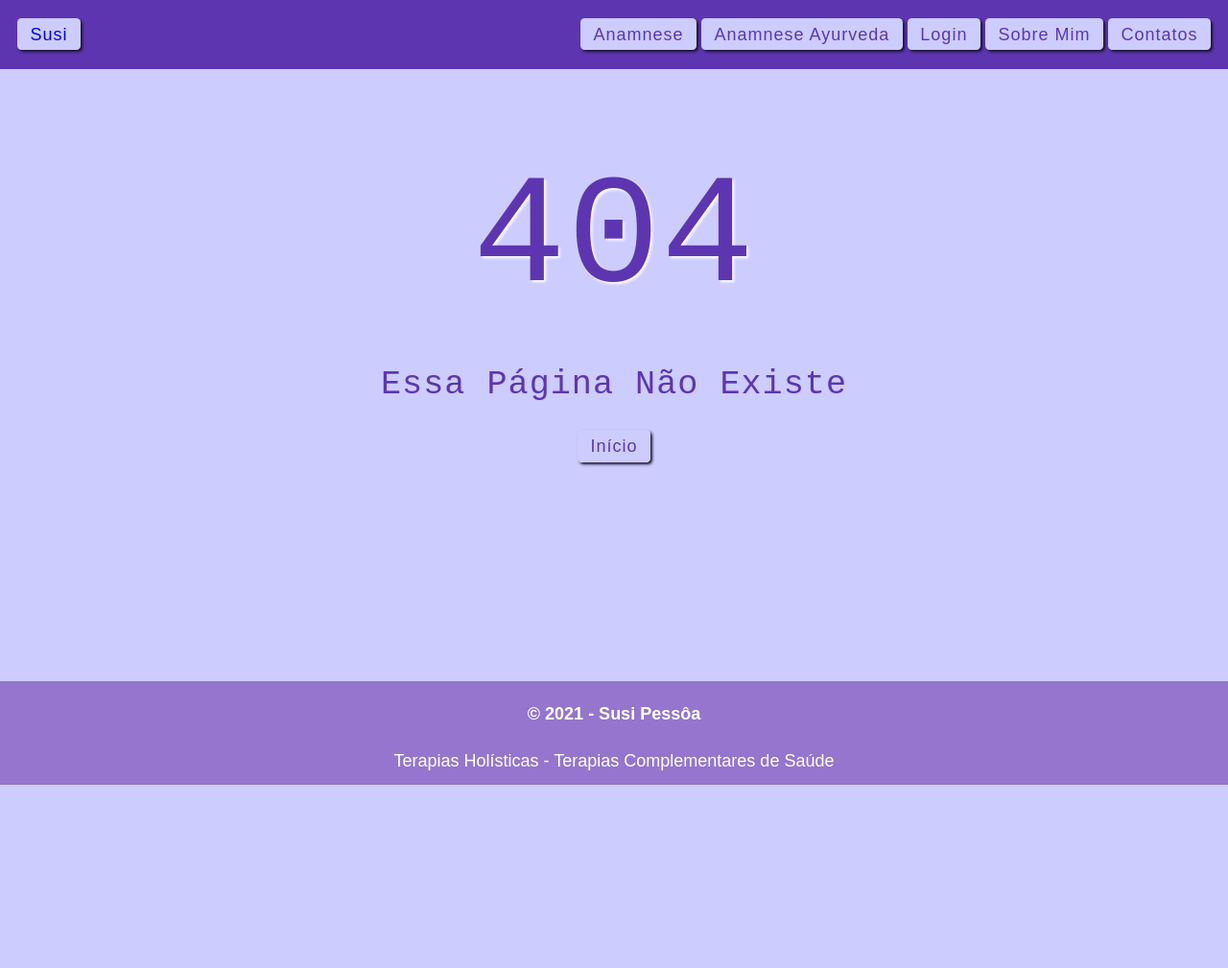
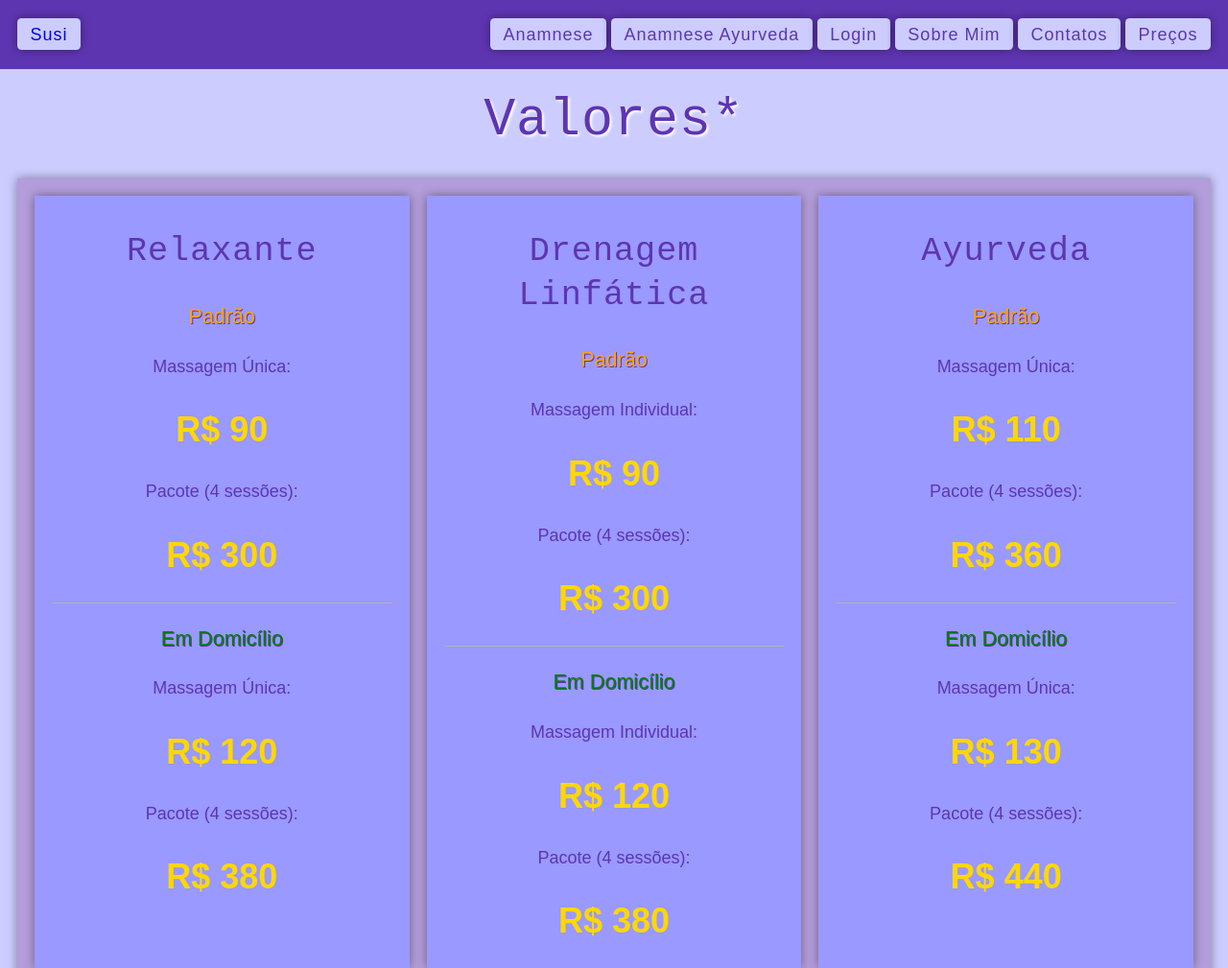
Before and after one commit to jcgsr/jul-SusiGatsby, a Gatsby site: page /valores in a window 1280 px wide. Before the commit this address had no page. Shown: the top 1009 px of the page at 96% size. Before the commit the page ends 818 px from the top, so only its background shows below. Built offline with nearby package versions, Linux system fonts and the light colour scheme; Gatsby itself is replaced by a stand-in of ours.

Commit message:
prices page

```diff
--- a/src/assets/css/main.css
+++ b/src/assets/css/main.css
@@ -150,6 +150,46 @@ textarea:focus {
     width: 90%;
   }
 }
+.prices {
+  display: grid;
+  grid-template-columns: repeat(auto-fill, minmax(320px, 1fr));
+  background-color: var(--sixth);
+  color: var(--primary);
+  min-height: 100vh;
+  gap: 1rem;
+  margin: 1rem;
+  padding: 1rem;
+  min-height: 100vh;
+  box-shadow: var(--shadow-2);
+  text-align: center;
+}
+.price {
+  background: var(--secondary);
+  box-shadow: var(--shadow-2);
+  transition: tansform ease-in-out 3s;
+  padding: 1rem;
+}
+.price:hover {
+  background-color: var(--seventh);
+  color: var(--white);
+  transform: scale(1.02);
+}
+
+.padrao {
+  font-size: larger;
+  color: orange;
+  text-shadow: 1px 1px var(--primary);
+}
+.casa {
+  font-size: larger;
+  color: green;
+  text-shadow: 1px 1px var(--primary);
+}
+@media screen and (max-width: 456px) {
+  .card-price {
+    width: 90%;
+  }
+}
 .about-card {
   background-color: var(--sixth);
   color: #4527a0;
@@ -181,6 +221,11 @@ textarea:focus {
 }
 .btn-anamnese svg:hover {
   color: var(--bgColor);
+}
+.price-value {
+  font-size: 2rem;
+  font-weight: bold;
+  color: gold;
 }
 /* TAGS */
 
@@ -231,7 +276,7 @@ td {
   --green-dark: #0f5132;
   /* box shadows */
   --shadow-1: 2px 2px 3px #fff;
-  --shadow-2: 2px 2px 3px rgb(24, 19, 43);
+  --shadow-2: 0 0 10px rgba(0, 0, 0, 0.4);
 
   /* typography */
   --defaultFontSize: 87.5%;
--- a/src/components/Navbar.js
+++ b/src/components/Navbar.js
@@ -39,6 +39,10 @@ export default function NavBar() {
             Contatos
           </Link>
           {` `}
+          <Link to="/valores" className="btn" onClick={() => setShow(false)}>
+            Preços
+          </Link>
+          {` `}
         </div>
       </div>
     </nav>
--- /dev/null
+++ b/src/components/Title.js
@@ -0,0 +1,11 @@
+import React from "react";
+
+const Title = ({ title }) => {
+  return (
+    <div>
+      <h2>{title || "default title"}</h2>
+    </div>
+  );
+};
+
+export default Title;
--- /dev/null
+++ b/src/constants/prices.js
@@ -0,0 +1,83 @@
+import React from "react";
+const prices = [
+  {
+    id: 1,
+    title: "Relaxante",
+    m1: "Massagem Única:",
+    p1: "R$ 90",
+    m2: "Pacote (4 sessões):",
+    p2: "R$ 300",
+    p3: "R$ 120",
+    p4: "R$ 380",
+  },
+  {
+    id: 2,
+    title: "Drenagem Linfática",
+    m1: "Massagem Individual:",
+    p1: "R$ 90",
+    m2: "Pacote (4 sessões):",
+    p2: "R$ 300",
+    p3: "R$ 120",
+    p4: "R$ 380",
+  },
+  {
+    id: 3,
+    title: "Ayurveda",
+    m1: "Massagem Única:",
+    p1: "R$ 110",
+    m2: "Pacote (4 sessões):",
+    p2: "R$ 360",
+    p3: "R$ 130",
+    p4: "R$ 440",
+  },
+  {
+    id: 4,
+    title: "Lipomodelagem Vegana",
+    m1: "Massagem Individual:",
+    p1: "R$ 110",
+    m2: "Pacote (4 sessões):",
+    p2: "R$ 360",
+    p3: "R$ 140",
+    p4: "R$ 480",
+  },
+  {
+    id: 5,
+    title: "Reiki",
+    m1: "Sessão Única:",
+    p1: "R$ 55",
+    m2: "Pacote (5 sessões):",
+    p2: "R$ 225",
+    p3: "R$ 70",
+    p4: "R$ 300",
+  },
+  {
+    id: 6,
+    title: "Aromaterapia",
+    m1: "Consulta",
+    p1: "R$ 80",
+    m2: "Consulta",
+    p2: "R$ 100",
+  },
+  {
+    id: 7,
+    title: "Auricoloterapia",
+    m1: "Sessão Única:",
+    p1: "R$ 55",
+    m2: "Pacote (5 sessões):",
+    p2: "R$ 225",
+    p3: "R$ 70",
+    p4: "R$ 300",
+  },
+  {
+    id: 8,
+    title: "Ventosaterapia",
+    m1: "Sessão Única:",
+    p1: "R$ 55",
+    m2: "Pacote (5 sessões):",
+    p2: "R$ 225",
+    p3: "R$ 70",
+    p4: "R$ 300",
+  },
+];
+
+export default prices;
--- /dev/null
+++ b/src/pages/valores.js
@@ -0,0 +1,42 @@
+import React from "react";
+import Layout from "../components/Layout";
+
+// import Title from "../components/Title";
+import prices from "../constants/prices";
+
+const Valores = () => {
+  return (
+    <Layout>
+      <h1>Valores*</h1>
+      {/*<div className="price-container">*/}{" "}
+      <section className="prices">
+        {prices.map(price => {
+          const { id, title, m1, m2, p1, p2, p3, p4 } = price;
+          return (
+            <article key={id} className="price">
+              <div className="">
+                <h3>{title}</h3>
+                <p className="padrao">Padrão</p>
+                <p>{m1}</p>
+                <p className="price-value">{p1}</p>
+                <p>{m2}</p>
+                <p className="price-value">{p2}</p>
+
+                <hr />
+
+                <p className="casa">Em Domicílio</p>
+                <p>{m1}</p>
+                <p className="price-value">{p3}</p>
+                <p>{m2}</p>
+                <p className="price-value">{p4}</p>
+              </div>
+            </article>
+          );
+        })}
+      </section>
+      {/*</div>*/}
+    </Layout>
+  );
+};
+
+export default Valores;
```
